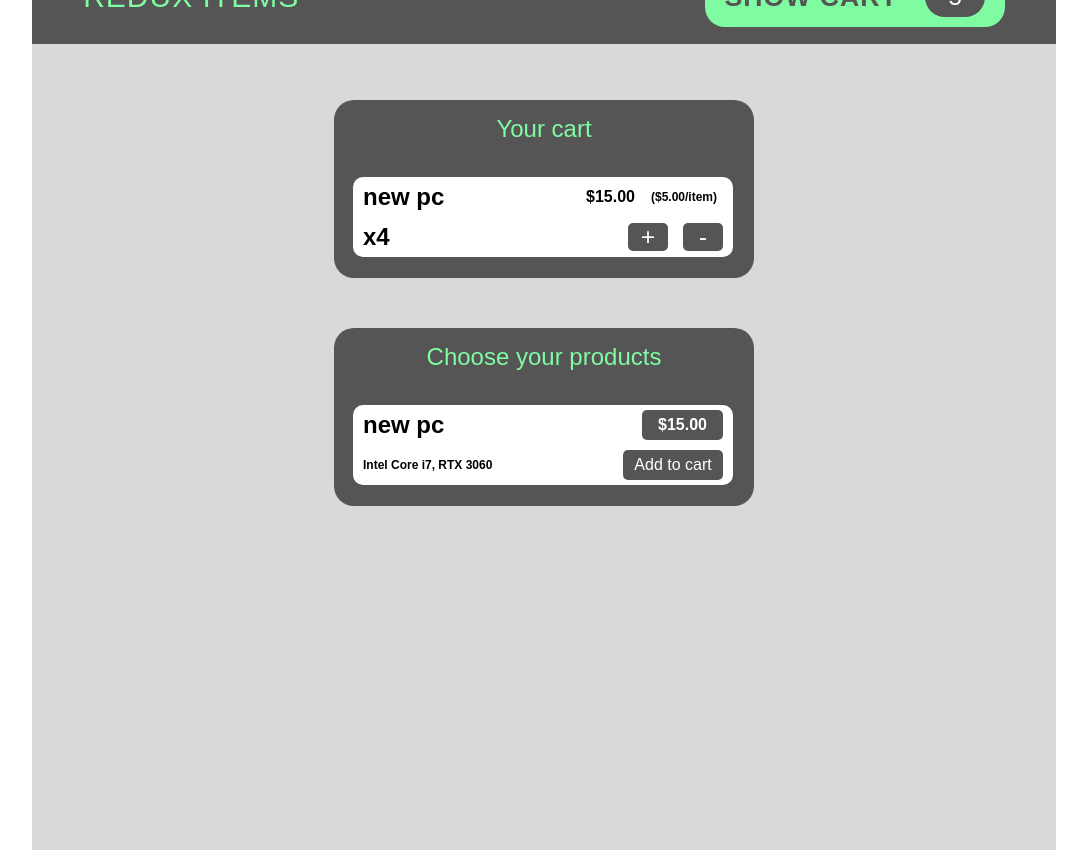
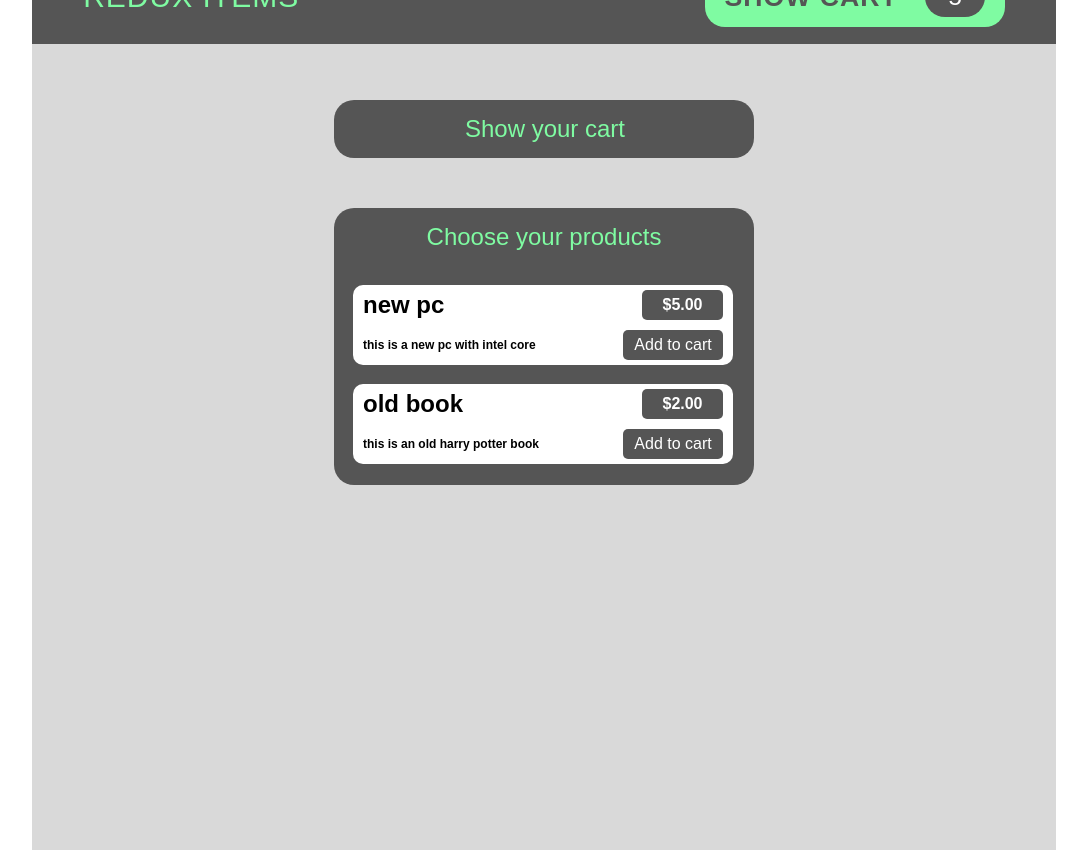
Before and after one commit to KevinWochnik/Learning_React, a React (Create React App) app in the folder redux-learning/: page / in a window 1280 px wide. Shown: the whole page, without its empty margins (96-1183 px from the left). Built offline with nearby package versions, Linux system fonts and the light colour scheme.

Commit message:
add backup

```diff
--- a/redux-learning/src/App.js
+++ b/redux-learning/src/App.js
@@ -7,6 +7,8 @@ import MainLayout from "./components/layout/MainLayout";
 import Header from "./components/Header/Header/Header";
 import Cart from "./components/Cart/Cart/Cart";
 import List from "./components/List/List/List";
+import { Provider } from "react-redux";
+import store from "./components/store/store";
 
 function App() {
   console.log("dziala");
@@ -14,11 +16,13 @@ function App() {
     <FontsContainer>
       <ThemeProvider theme={theme}>
         <GlobalStyle />
-        <MainLayout>
-          <Header />
-          <Cart />
-          <List />
-        </MainLayout>
+        <Provider store={store}>
+          <MainLayout>
+            <Header />
+            <Cart />
+            <List />
+          </MainLayout>
+        </Provider>
       </ThemeProvider>
     </FontsContainer>
   );
--- a/redux-learning/src/components/Cart/Cart/Cart.js
+++ b/redux-learning/src/components/Cart/Cart/Cart.js
@@ -1,13 +1,17 @@
 import CartItem from "../CartItem/CartItem";
 import { CartWrapper } from "./Cart.styles";
+import { useSelector } from "react-redux/es/exports";
 
 const Cart = () => {
+  const cartIsShown = useSelector((state) => state.ui.isShown);
+  const isEmpty = useSelector(state=>state.cart.items.length === 0);
+
+  const titleText = isEmpty ? 'Your cart is empty' : 'Your cart'
+
   return (
     <CartWrapper>
-      <p>Your cart</p>
-      <ul>
-        <CartItem />
-      </ul>
+      {cartIsShown ? <p>{titleText}</p> : <p>Show your cart</p>}
+      <ul>{cartIsShown && <CartItem />}</ul>
     </CartWrapper>
   );
 };
--- a/redux-learning/src/components/Cart/CartItem/CartItem.js
+++ b/redux-learning/src/components/Cart/CartItem/CartItem.js
@@ -1,16 +1,21 @@
 import { CartItemWrapper } from "./CartItem.styles";
+import { useSelector } from "react-redux";
+
+
 
 const CartItem = () => {
-  return (
+  const items = useSelector(state=>state.cart.items);
+  const mappedItems = items.map((item) => (
     <CartItemWrapper>
-      <h1>new pc</h1>
-      <h2>$15.00</h2>
-      <h3>($5.00/item)</h3>
-      <h1>x4</h1>
+      <h1>{item.title}</h1>
+      <h2>${item.totalPrice.toFixed(2)}</h2>
+      <h3>(${item.price.toFixed(2)}/item)</h3>
+      <h1>x{item.quantity}</h1>
       <button>+</button>
       <button>-</button>
     </CartItemWrapper>
-  );
+  ));
+  return mappedItems;
 };
 
 export default CartItem;
--- a/redux-learning/src/components/Header/HeaderButton/HeaderButton.js
+++ b/redux-learning/src/components/Header/HeaderButton/HeaderButton.js
@@ -1,12 +1,24 @@
 import { HeaderButtonWrapper } from "./HeaderButton.styles";
+import { uiActions } from "../../store/ui-slice";
+import { useDispatch } from "react-redux/es/hooks/useDispatch";
+import { useSelector } from "react-redux/es/hooks/useSelector";
+
 const HeaderButton = () => {
+  const dispatch = useDispatch();
+  const cartIsShown = useSelector((state) => state.ui.isShown);
+
+  const toggleShowCart = () => {
+    dispatch(uiActions.toggle());
+  };
+
   return (
-    <HeaderButtonWrapper>
-      <h1>show cart</h1>
+    <HeaderButtonWrapper onClick={toggleShowCart}>
+      <h1>{cartIsShown ? "hide cart" : "show cart"}</h1>
       <div>
         <p>5</p>
       </div>
     </HeaderButtonWrapper>
   );
 };
+
 export default HeaderButton;
--- a/redux-learning/src/components/Header/HeaderButton/HeaderButton.styles.js
+++ b/redux-learning/src/components/Header/HeaderButton/HeaderButton.styles.js
@@ -6,6 +6,7 @@ export const HeaderButtonWrapper = styled.button`
   background-color: ${({ theme: { colors } }) => colors.lightGreen};
   border: none;
   border-radius: 20px;
+  cursor: pointer;
 
   display: flex;
   justify-content: space-around;
--- a/redux-learning/src/components/List/ListItem/ListItem.js
+++ b/redux-learning/src/components/List/ListItem/ListItem.js
@@ -1,14 +1,40 @@
 import { ListItemWrapper } from "./ListItem.styles";
+import { useDispatch } from "react-redux/es/exports";
+import { cartActions } from "../../store/cart-slice";
+
+const DUMMY_DATA = [
+  {
+    id: "p1",
+    name: "new pc",
+    price: 5.0,
+    quantity: 1,
+    description: "this is a new pc with intel core",
+  },
+  {
+    id: "p2",
+    name: "old book",
+    price: 2.0,
+    quantity: 1,
+    description: "this is an old harry potter book",
+  },
+];
 
 const ListItem = () => {
-  return (
-    <ListItemWrapper>
-      <h1>new pc</h1>
-      <h2>$15.00</h2>
-      <h3>Intel Core i7, RTX 3060</h3>
-      <button>Add to cart</button>
+  const dispatch = useDispatch();
+  const addItemToCart = (item) => {
+    dispatch(cartActions.addToCart(item));
+  };
+
+  const mappedData = DUMMY_DATA.map((item) => (
+    <ListItemWrapper key={item.id} id={item.id}>
+      <h1>{item.name}</h1>
+      <h2>${item.price.toFixed(2)}</h2>
+      <h3>{item.description}</h3>
+      <button onClick={addItemToCart.bind(null, item)}>Add to cart</button>
     </ListItemWrapper>
-  );
+  ));
+
+  return <>{mappedData}</>;
 };
 
 export default ListItem;
--- a/redux-learning/src/components/List/ListItem/ListItem.styles.js
+++ b/redux-learning/src/components/List/ListItem/ListItem.styles.js
@@ -54,10 +54,10 @@ export const ListItemWrapper = styled.li`
     margin: 0 10px 0 5px;
 
     font-size: ${({ theme: { fontSize } }) => fontSize.m};
-
     background-color: ${({ theme: { colors } }) => colors.darkGrey};
     color: ${({ theme: { colors } }) => colors.white};
     border: none;
     border-radius: 5px;
+    cursor: pointer;
   }
 `;
--- /dev/null
+++ b/redux-learning/src/components/store/cart-slice.js
@@ -0,0 +1,33 @@
+import { createSlice } from "@reduxjs/toolkit";
+
+const initialState = {
+  items: [],
+  totalQuantity: 0,
+};
+
+const cartSlice = createSlice({
+  name: "cart",
+  initialState,
+  reducers: {
+    addToCart(state, { payload: { id, name, price, quantity } }) {
+      const addedItem = {
+        id,
+        title: name,
+        price,
+        quantity,
+      };
+      const isExistingItem = state.items.find(
+        (item) => item.id === addedItem.id
+      );
+      if (isExistingItem) {
+        state.items[isExistingItem].quantity++;
+      } else {
+        state.items.push(addedItem)
+      }
+    },
+    removeFromCart() {},
+  },
+});
+
+export const cartActions = cartSlice.actions;
+export default cartSlice;
--- a/redux-learning/src/components/store/store.js
+++ b/redux-learning/src/components/store/store.js
@@ -0,0 +1,12 @@
+import { configureStore } from "@reduxjs/toolkit";
+import cartSlice from "./cart-slice";
+import uiSlice from "./ui-slice";
+
+const store = configureStore({
+  reducer: {
+    ui: uiSlice.reducer,
+    cart: cartSlice.reducer,
+  },
+});
+
+export default store;
--- /dev/null
+++ b/redux-learning/src/components/store/ui-slice.js
@@ -0,0 +1,18 @@
+import { createSlice } from "@reduxjs/toolkit";
+
+const initialState = {
+  isShown: false,
+};
+
+const uiSlice = createSlice({
+  name: "ui",
+  initialState,
+  reducers: {
+    toggle(state) {
+      state.isShown = !state.isShown;
+    },
+  },
+});
+
+export const uiActions = uiSlice.actions;
+export default uiSlice;
```
